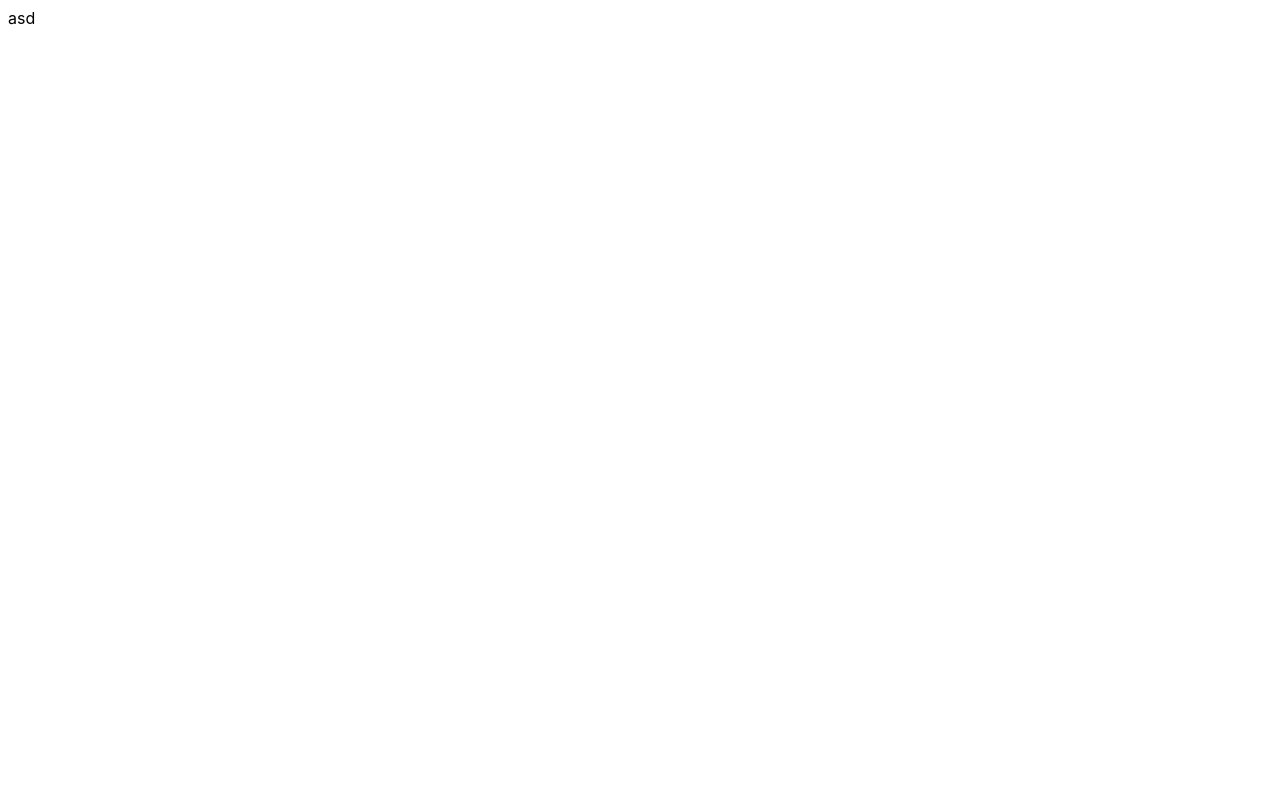
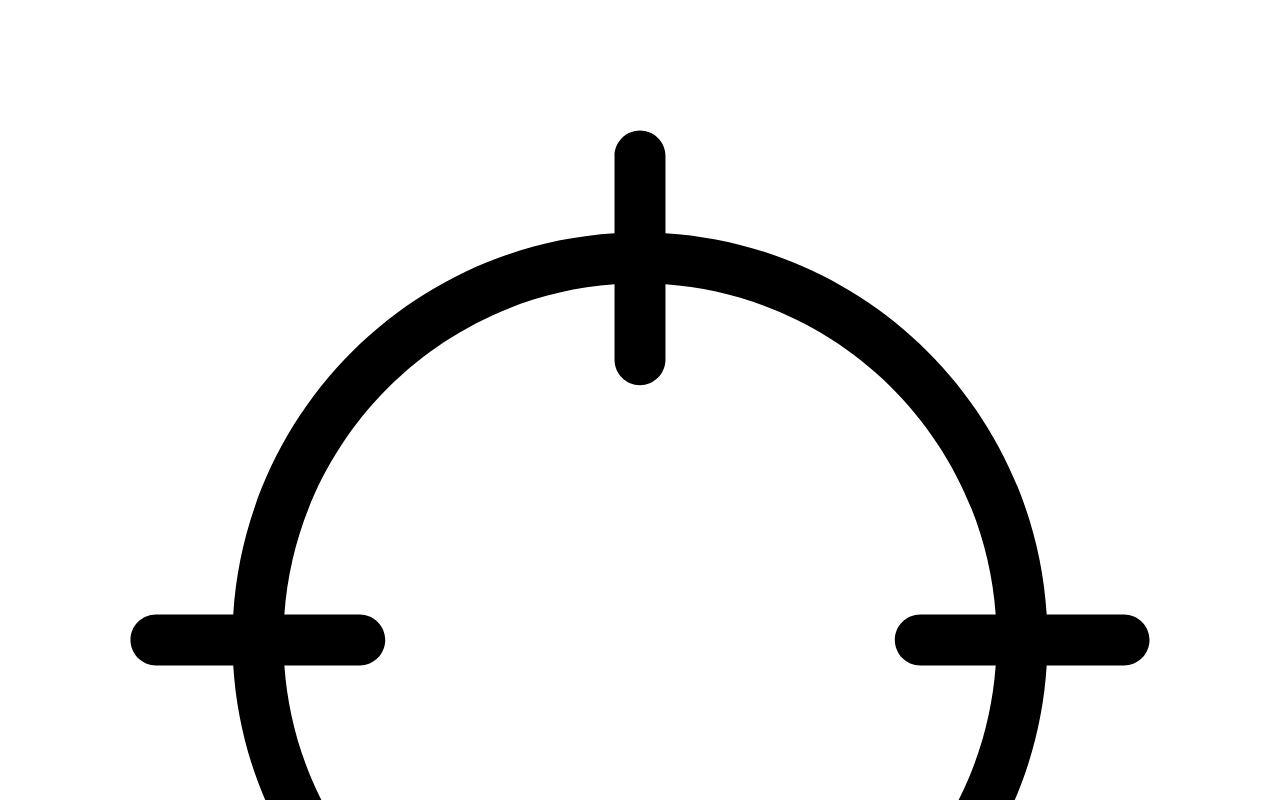
Before and after one commit to clayzenx/cv-src, a Svelte app: page / in a window 1280 px wide. Shown: the top 800 px of the page. Built offline with nearby package versions, Linux system fonts and the light colour scheme; some icons are missing.

Commit message:
Add font & icons

```diff
--- a/index.html
+++ b/index.html
@@ -1,13 +1,17 @@
 <!DOCTYPE html>
 <html lang="en">
+
 <head>
   <meta charset="UTF-8" />
   <link rel="icon" href="/favicon.ico" />
   <meta name="viewport" content="width=device-width, initial-scale=1.0" />
   <title>Svelte + TS + Vite App</title>
+  <link rel="stylesheet" href="http://svgicons.sparkk.fr/svgicons.css">
 </head>
+
 <body>
   <div id="app"></div>
   <script type="module" src="/src/main.ts"></script>
 </body>
+
 </html>
--- a/src/App.svelte
+++ b/src/App.svelte
@@ -1,11 +1,18 @@
 <script lang="ts">
 </script>
 
-<main>asd</main>
+<main>
+  <svg class="svg-icon" viewBox="0 0 20 20">
+    <path
+      d="M17.659,9.597h-1.224c-0.199-3.235-2.797-5.833-6.032-6.033V2.341c0-0.222-0.182-0.403-0.403-0.403S9.597,2.119,9.597,2.341v1.223c-3.235,0.2-5.833,2.798-6.033,6.033H2.341c-0.222,0-0.403,0.182-0.403,0.403s0.182,0.403,0.403,0.403h1.223c0.2,3.235,2.798,5.833,6.033,6.032v1.224c0,0.222,0.182,0.403,0.403,0.403s0.403-0.182,0.403-0.403v-1.224c3.235-0.199,5.833-2.797,6.032-6.032h1.224c0.222,0,0.403-0.182,0.403-0.403S17.881,9.597,17.659,9.597 M14.435,10.403h1.193c-0.198,2.791-2.434,5.026-5.225,5.225v-1.193c0-0.222-0.182-0.403-0.403-0.403s-0.403,0.182-0.403,0.403v1.193c-2.792-0.198-5.027-2.434-5.224-5.225h1.193c0.222,0,0.403-0.182,0.403-0.403S5.787,9.597,5.565,9.597H4.373C4.57,6.805,6.805,4.57,9.597,4.373v1.193c0,0.222,0.182,0.403,0.403,0.403s0.403-0.182,0.403-0.403V4.373c2.791,0.197,5.026,2.433,5.225,5.224h-1.193c-0.222,0-0.403,0.182-0.403,0.403S14.213,10.403,14.435,10.403"
+    />
+  </svg>
+  Привет мир
+</main>
 
 <style>
   :root {
-    font-family: -apple-system, BlinkMacSystemFont, "Segoe UI", Roboto, Oxygen,
-      Ubuntu, Cantarell, "Open Sans", "Helvetica Neue", sans-serif;
+    font: 14px/1 "Open Sans", sans-serif;
+    color: #555;
   }
 </style>
```
Lines whose indentation alone changed are shown as unchanged.
